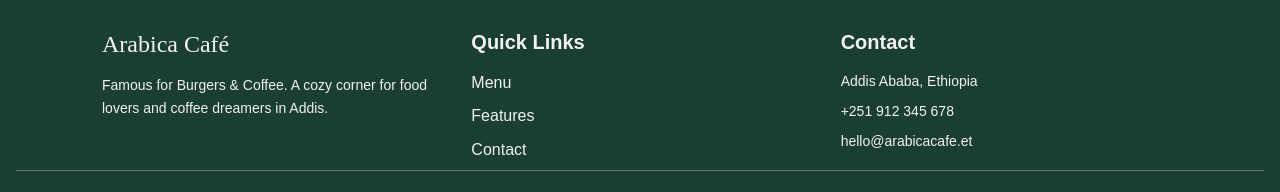
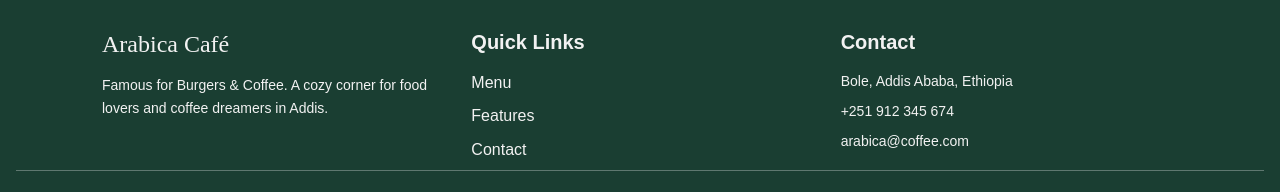
Before and after one commit to liateg/cafe, a plain HTML site: page contact.html in a window 1280 px wide. Shown: the part 1665-1857 px from the top of the page. Drawn offline with nearby package versions, Linux system fonts and the light colour scheme; a script that the page names is missing; a web font is replaced by a local one.

Commit message:
footer eddited

```diff
--- a/contact.html
+++ b/contact.html
@@ -188,9 +188,9 @@
 
         <div class="footer-column">
           <h5 class="footer-heading">Contact</h5>
-          <p class="footer-text">Addis Ababa, Ethiopia</p>
-          <p class="footer-text">+251 912 345 678</p>
-          <p class="footer-text">hello@arabicacafe.et</p>
+          <p class="footer-text">Bole, Addis Ababa, Ethiopia</p>
+          <p class="footer-text"> +251 912 345 674</p>
+          <p class="footer-text">arabica@coffee.com</p>
         </div>
       </div>
 
```
